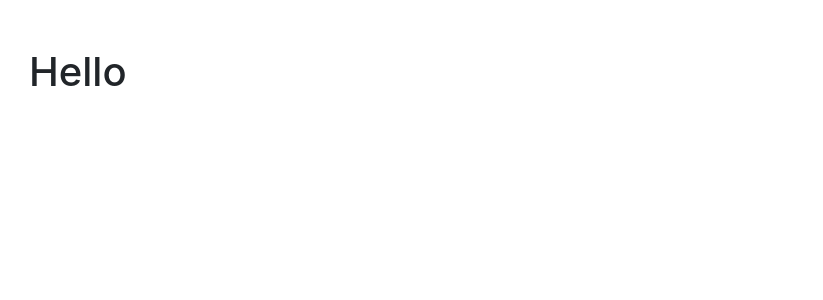
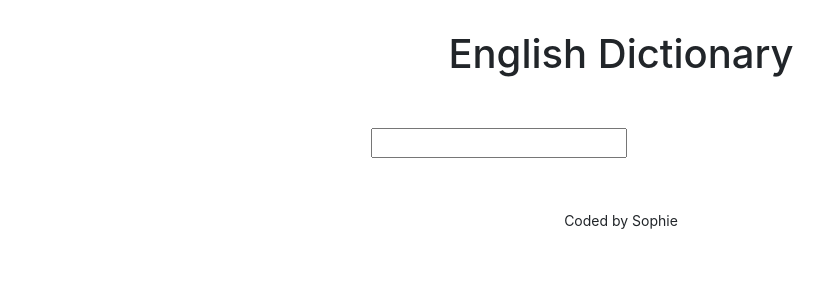
Before and after one commit to Sophie-Ndobe/dictionary-app, a React (Create React App) app: page / in a window 1280 px wide. Shown: the top 300 px of the page, without its empty margins (19-842 px from the left). Built offline with nearby package versions, Linux system fonts and the light colour scheme.

Commit message:
Created the Dictionary.js component and added it to the App.js

```diff
--- a/src/App.css
+++ b/src/App.css
@@ -0,0 +1,8 @@
+.App-header {
+  text-align: center;
+  margin: 30px 0px;
+}
+
+.App-footer {
+  text-align: center;
+}
--- a/src/App.js
+++ b/src/App.js
@@ -1,11 +1,20 @@
 import "./App.css";
+import Dictionary from "./Dictionary";
 
 function App() {
   return (
     <div className="App">
-      <header className="App-header">
-        <h1 class="p-5">Hello</h1>
-      </header>
+      <div className="container">
+        <header className="App-header">
+          <h1>English Dictionary</h1>
+        </header>
+        <main>
+          <Dictionary />
+        </main>
+        <footer className="App-footer">
+          <small>Coded by Sophie</small>
+        </footer>
+      </div>
     </div>
   );
 }
--- /dev/null
+++ b/src/Dictionary.css
@@ -0,0 +1,5 @@
+.Dictionary form {
+  display: block;
+  margin: 50px auto;
+  width: 500px;
+}
--- /dev/null
+++ b/src/Dictionary.js
@@ -0,0 +1,22 @@
+import React, { useState } from "react";
+import "./Dictionary.css";
+
+export default function Dictionary() {
+  let [keyword, setKeyword] = useState(" ");
+  function submitForm(event) {
+    event.preventDefault();
+    alert(`Searching for the definition of ${keyword}`);
+  }
+
+  function searchDisplay(event) {
+    setKeyword(event.target.value);
+  }
+
+  return (
+    <div className="Dictionary">
+      <form onSubmit={submitForm}>
+        <input type="search" onChange={searchDisplay} />
+      </form>
+    </div>
+  );
+}
```
